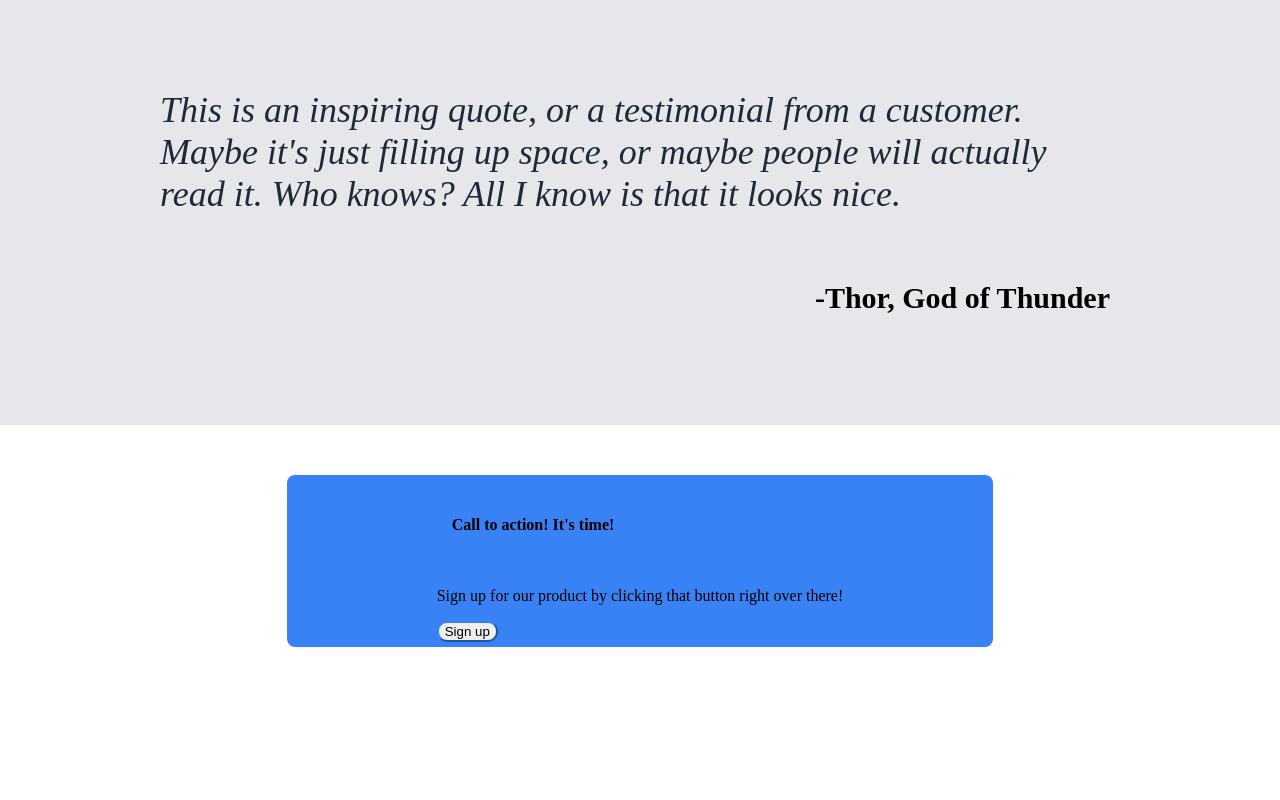
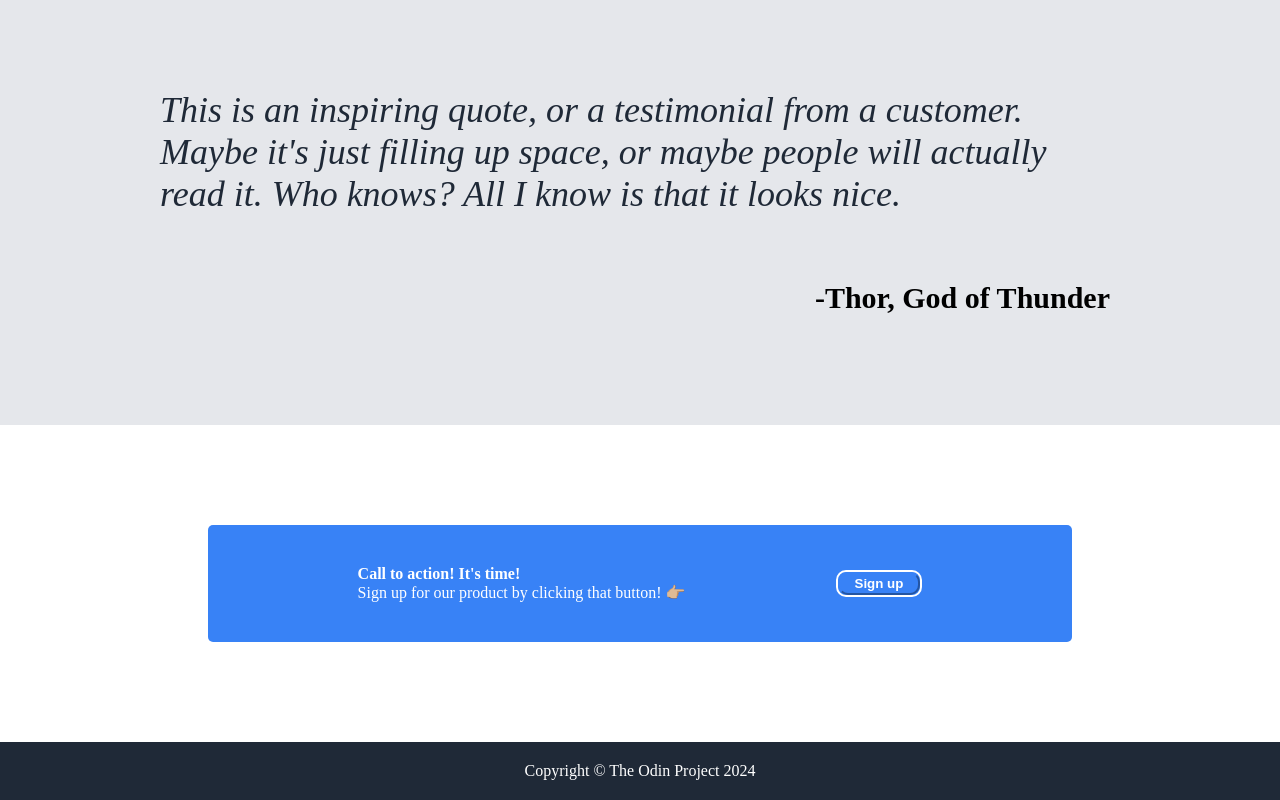
Before and after one commit to AtakanCodes/landing-page, a plain HTML site: page index.html in a window 1280 px wide. Shown: the part 711-1511 px from the top of the page. Before the commit the page ends 1408 px from the top, so only its background shows below. Drawn offline with Linux system fonts and the light colour scheme.

Commit message:
Complete all sections
Going to use media queries to fix misalignments on fullscreen and phone screens when I get to that lesson in the curriculum.

```diff
--- a/index.html
+++ b/index.html
@@ -74,16 +74,19 @@
             <div class="c2a">
                 <div class="bottom-left">
                     <h4>Call to action! It's time!</h4>
+                    <p>Sign up for our product by clicking that button! 👉🏼</p>
                 </div>
                 <div class="bottom-right">
-                    <p>Sign up for our product by clicking that button right over there!</p>
-                </div>
-                <div class="c2a-button">
                     <button type="button">Sign up</button>
                 </div>
 
             </div>
         </div>
+
+        <div class="footer">
+            Copyright © The Odin Project 2024
+        </div>
+
     </div>
 </body>
 </html>
--- a/style.css
+++ b/style.css
@@ -60,6 +60,7 @@ button {
     display: flex;
     align-items: center;
     margin-left: auto;
+    padding-left: 15px;
 }
 
 .hero-main {
@@ -136,23 +137,49 @@ button {
 .section-4 {
     display: flex;
     justify-content: center;
-    padding: 50px 0px;
+    padding: 100px 0px;
 }
 
 .c2a {
     background-color: #3882F6;
-    border-radius: 8px;
-    background-size: 50px 150px;
-    padding: 5px 150px;
     display: flex;
-    flex-direction: column;
+    align-items: center;
+    flex-direction: row;
+    padding: 40px 150px;
+    border-radius: 5px;
 }
 
 .bottom-left {
-    align-items: flex-start;
-    padding: 15px;
+    color: white;
+    margin-right: 150px;
+
+}
+
+.bottom-left p, h4{
+    margin: 0px;
+    padding: 0px;
 }
 
 .bottom-right {
-    align-items: flex-end;
+    color: white;
+    border-color: white;
+    border-width: 2px;
+    border-style: solid;
+    border-radius: 10px;
+    flex-shrink: 0;
 }
+
+.bottom-right button {
+    background-color: #3882F6;
+    color: white;
+    font-weight: bolder;
+    padding: 2px 15px;
+}
+
+.footer {
+    display: flex;
+    justify-content: center;
+    background-color: #1F2937;
+    padding: 20px 0px;
+    color: white;
+}
```
Also changed, not shown: 1 other file.
